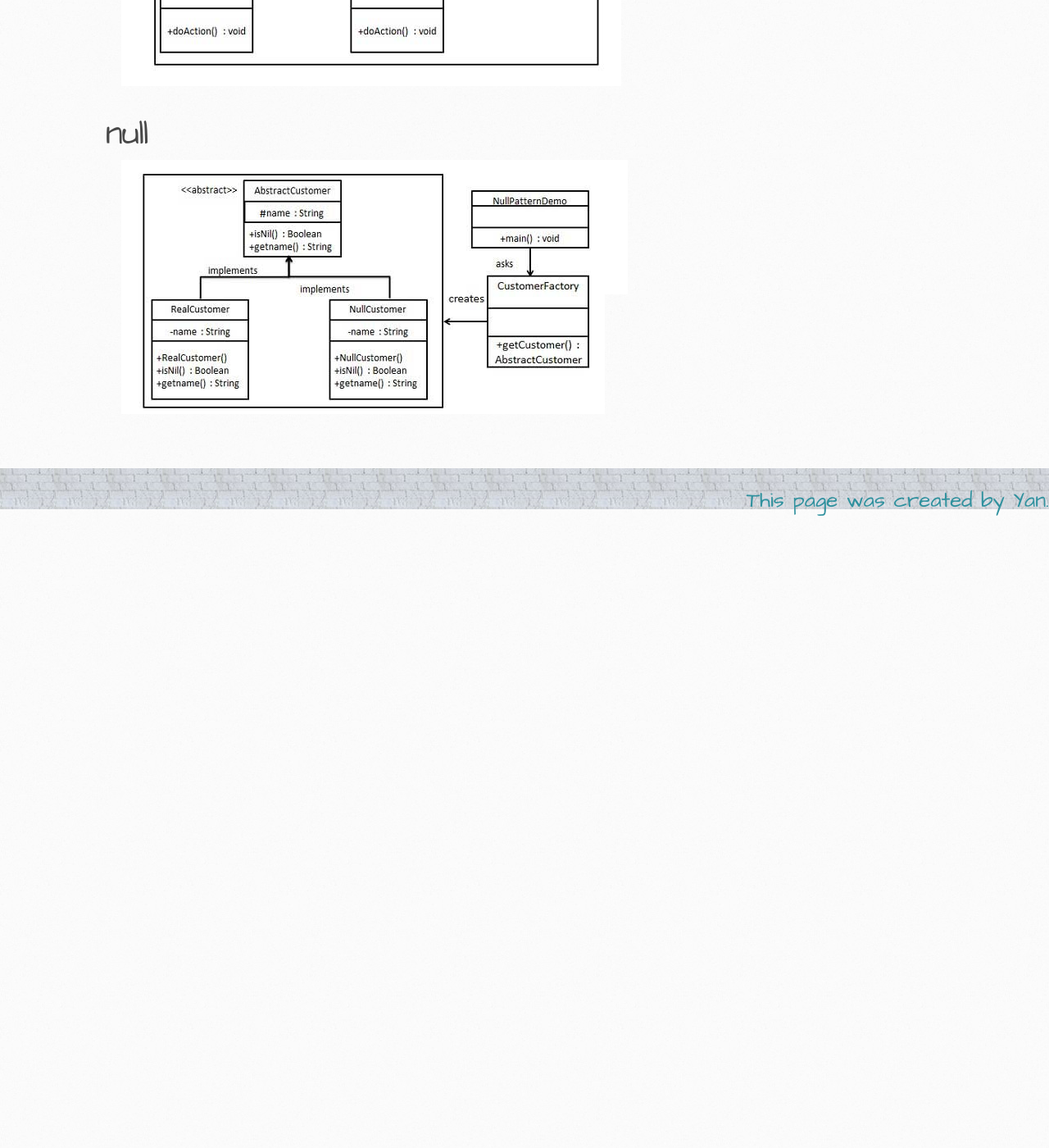
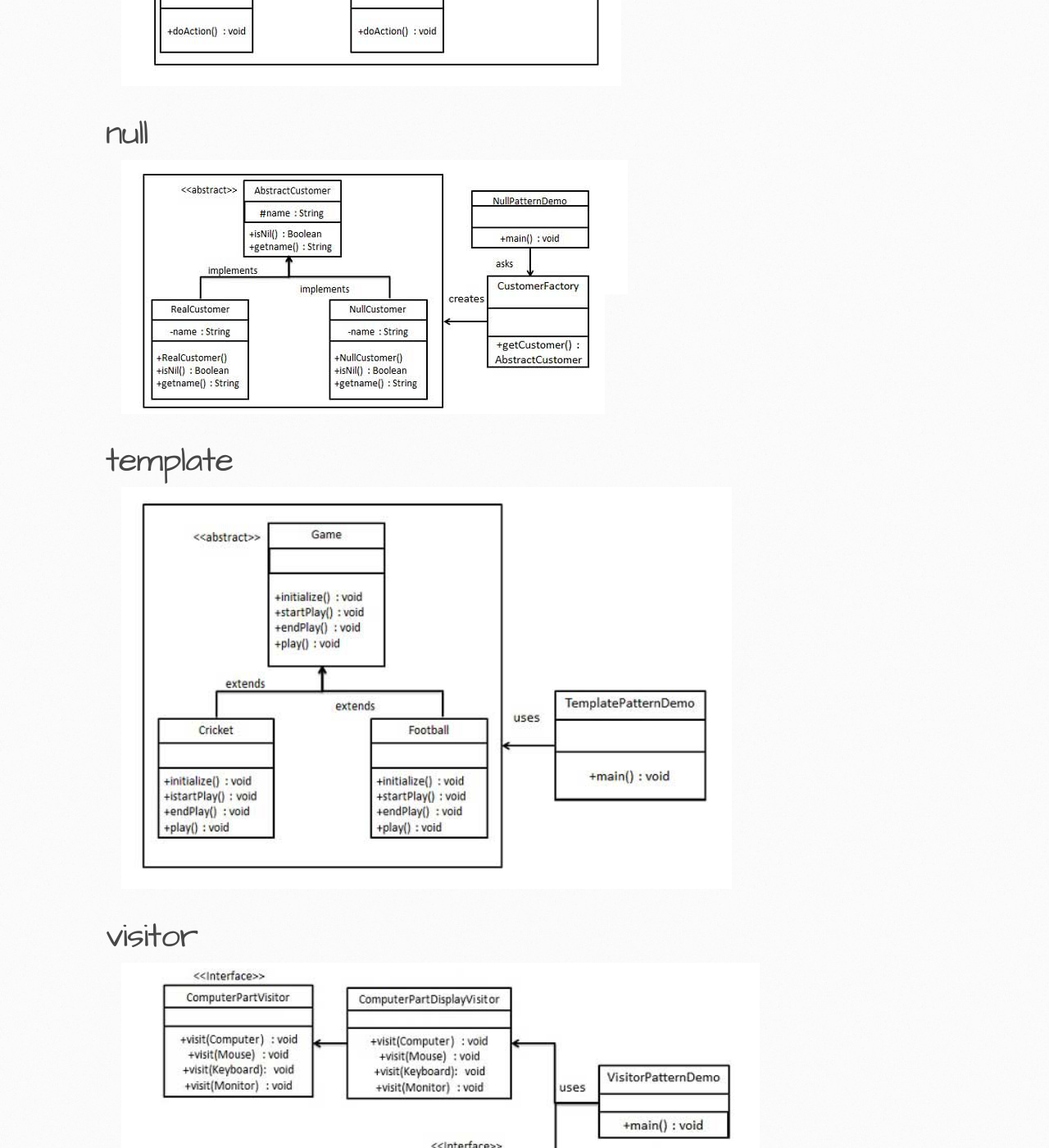
Before and after one commit to itcraftme/itcraftme, a Jekyll site: the page built from docs/it/designpattern.md, in a window 1280 px wide and 1400 px high, scrolled down 11323 px. Shown: the whole window at 82% size. Built offline with Jekyll 4.4.1, drawn with Linux system fonts in a browser that asks for light colours; our own code applies the rules of GitHub Pages for plain Markdown files; before the commit the page ends 11953 px from its top, so only the background shows below that.

Commit message:
add template and visitor design pattern

```diff
--- a/docs/it/designpattern.md
+++ b/docs/it/designpattern.md
@@ -47,3 +47,7 @@
 ![state design pattern](./images/designpattern\state.png)
 # null
 ![null design pattern](./images/designpattern\null.png)
+# template
+![template design pattern](./images/designpattern\template.png)
+# visitor
+![visitor design pattern](./images/designpattern\visitor.png)
```
Also changed, not shown: docs/it/images/designpattern/template.png (added), docs/it/images/designpattern/visitor.png (added).
